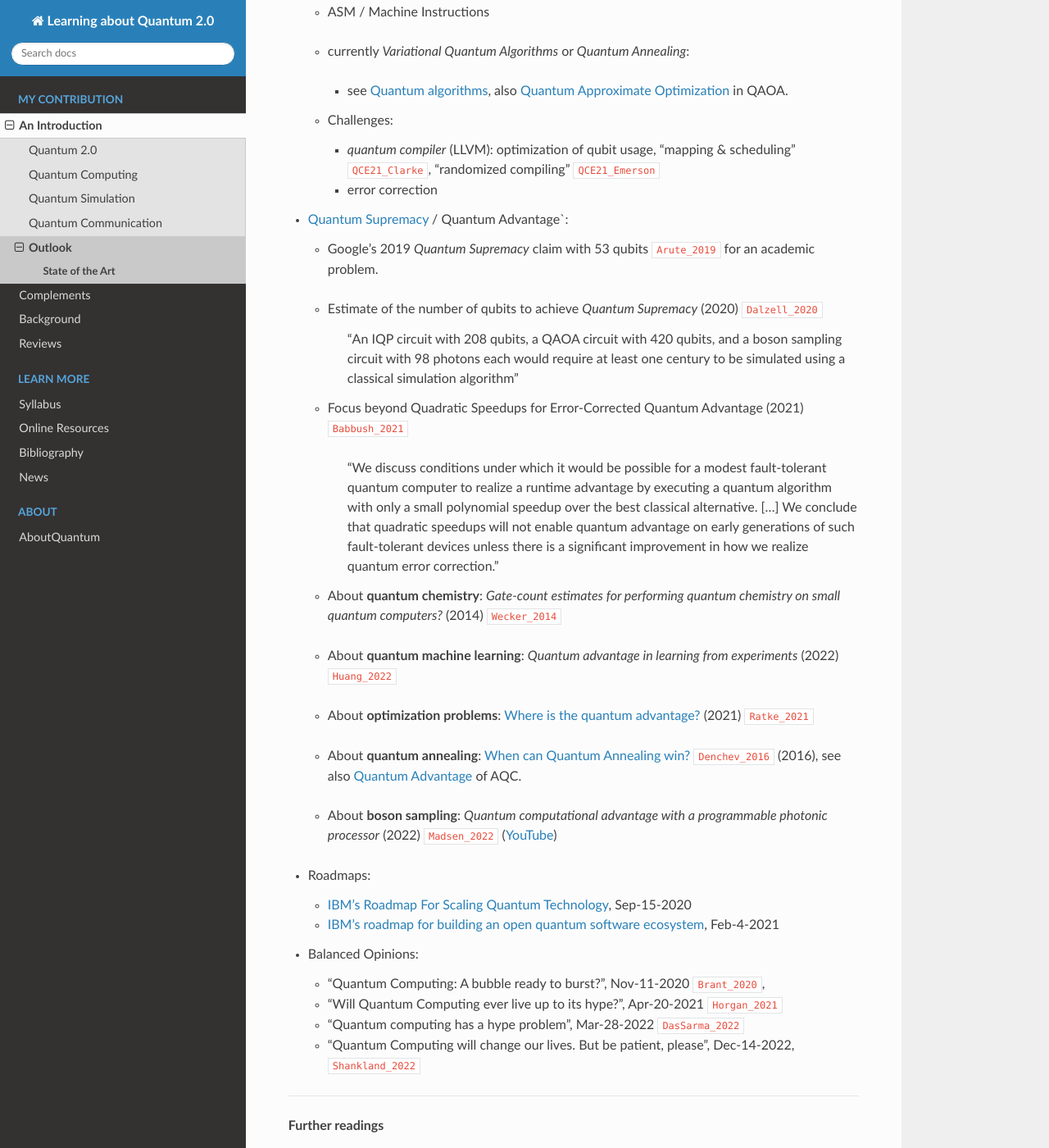
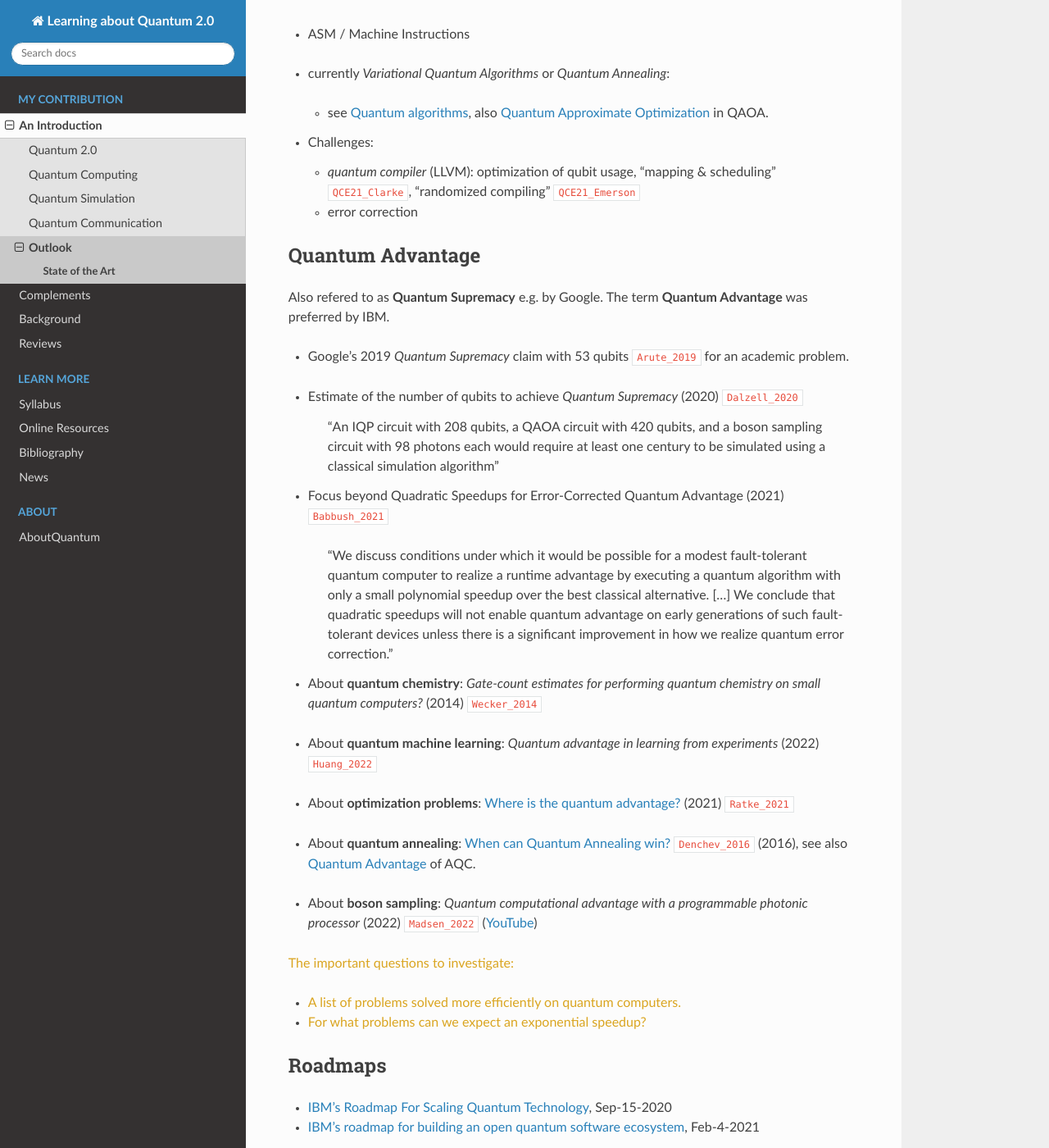
Before and after one commit to tomlqc/about-quantum, a Sphinx documentation site: the page built from source/intro/outlook/state.rst, in a window 1280 px wide and 1400 px high, scrolled down 621 px. Shown: the whole window at 82% size. Built offline with Sphinx 7.4.7 and the Read the Docs theme 2.0.0, drawn with Linux system fonts in a browser that asks for light colours; cross-references to code outside the pages are shown as plain code; some of the changed text lies outside the part shown.

Commit message:
algo/state: reworked quantum advantage.

```diff
--- a/source/intro/outlook/state.rst
+++ b/source/intro/outlook/state.rst
@@ -2,95 +2,114 @@
 State of the Art
 ================
 
-- Hardware:
+Hardware
+--------
 
-  - NISQ era (Noisy Intermediate-Scale Quantum Computers) :cite:`Preskill_2018`
-  - | *Superconducting qubits: current state of play* :cite:`Kjaergaard_2020`
+- NISQ era (Noisy Intermediate-Scale Quantum Computers) :cite:`Preskill_2018`
 
-  - Challenges (*scale, quality, speed*):
+- | *Superconducting qubits: current state of play* :cite:`Kjaergaard_2020`
 
-    - number of qubits:
-      more qubits on a chip, or "extend quantum systems with quantum optical channels" :cite:`QCE21_Gambetta`,
-      see also *Entanglement across separate silicon dies* :cite:`Gold_2021`
-    - quality of qubits:
-      error-rate, coherence time
-    - manufacturing:
-      e.g. avoid defects introducting splitting of levels :cite:`QCE21_Reagor`
-    - connectivity of qubits:
-      strong impact on performance,
-      but simple ladder connectivity may be good enough for current hardware :cite:`Holmes_2020`
-      :cite:`QCE21_Matsuura`
-    - data I/O: performance of loading classical data, faster read out (measurements) :cite:`QCE21_Matsuura`
-    - control electronics:
-      "Reduce the wiring: move the controller to cryogenic temperature (4K) - cryogenic CMOS"
-      :cite:`QCE21_Clarke`
+- Challenges (*scale, quality, speed*):
 
-- Software:
+  - number of qubits:
+    more qubits on a chip, or "extend quantum systems with quantum optical channels" :cite:`QCE21_Gambetta`,
+    see also *Entanglement across separate silicon dies* :cite:`Gold_2021`
+  - quality of qubits:
+    error-rate, coherence time
+  - manufacturing:
+    e.g. avoid defects introducting splitting of levels :cite:`QCE21_Reagor`
+  - connectivity of qubits:
+    strong impact on performance,
+    but simple ladder connectivity may be good enough for current hardware :cite:`Holmes_2020`
+    :cite:`QCE21_Matsuura`
+  - data I/O: performance of loading classical data, faster read out (measurements) :cite:`QCE21_Matsuura`
+  - control electronics:
+    "Reduce the wiring: move the controller to cryogenic temperature (4K) - cryogenic CMOS"
+    :cite:`QCE21_Clarke`
 
-  - | ASM / Machine Instructions
 
-  - | currently *Variational Quantum Algorithms* or *Quantum Annealing*:
+Software
+--------
 
-    - see :ref:`intro/computing/algo:Quantum algorithms`,
-      also :ref:`reviews/ieee_qce21:Quantum Approximate Optimization` in QAOA.
+- | ASM / Machine Instructions
 
-  - Challenges:
+- | currently *Variational Quantum Algorithms* or *Quantum Annealing*:
 
-    - *quantum compiler* (LLVM): optimization of qubit usage,
-      "mapping & scheduling" :cite:`QCE21_Clarke`,
-      "randomized compiling" :cite:`QCE21_Emerson`
-    - error correction
+  - see :ref:`intro/computing/algo:Quantum algorithms`,
+    also :ref:`reviews/ieee_qce21:Quantum Approximate Optimization` in QAOA.
 
-- :ref:`intro/computing/algo:Quantum Supremacy` / Quantum Advantage`:
+- Challenges:
 
-  - | Google's 2019 *Quantum Supremacy* claim with 53 qubits :cite:`Arute_2019` for an academic problem.
+  - *quantum compiler* (LLVM): optimization of qubit usage,
+    "mapping & scheduling" :cite:`QCE21_Clarke`,
+    "randomized compiling" :cite:`QCE21_Emerson`
+  - error correction
 
-  - Estimate of the number of qubits to achieve *Quantum Supremacy* (2020) :cite:`Dalzell_2020`
 
-      "An IQP circuit with 208 qubits, a QAOA circuit with 420 qubits,
-      and a boson sampling circuit with 98 photons
-      each would require at least one century to be simulated using a classical simulation algorithm"
+Quantum Advantage
+-----------------
 
-  - | Focus beyond Quadratic Speedups for Error-Corrected Quantum Advantage (2021) :cite:`Babbush_2021`
+Also refered to as **Quantum Supremacy** e.g. by Google.
+The term **Quantum Advantage** was preferred by IBM.
 
-      "We discuss conditions under which it would be possible for a modest fault-tolerant quantum computer
-      to realize a runtime advantage by executing a quantum algorithm with only a small polynomial speedup
-      over the best classical alternative. [...]
-      We conclude that quadratic speedups will not enable quantum advantage on early generations
-      of such fault-tolerant devices unless there is a significant improvement in how we realize quantum error correction."
+- | Google's 2019 *Quantum Supremacy* claim with 53 qubits :cite:`Arute_2019` for an academic problem.
 
-  - | About **quantum chemistry**:
-      *Gate-count estimates for performing quantum chemistry on small quantum computers?* (2014)
-      :cite:`Wecker_2014`
+- Estimate of the number of qubits to achieve *Quantum Supremacy* (2020) :cite:`Dalzell_2020`
 
-  - | About **quantum machine learning**:
-      *Quantum advantage in learning from experiments* (2022) :cite:`Huang_2022`
+    "An IQP circuit with 208 qubits, a QAOA circuit with 420 qubits,
+    and a boson sampling circuit with 98 photons
+    each would require at least one century to be simulated using a classical simulation algorithm"
 
-  - | About **optimization problems**:
-      `Where is the quantum advantage? <https://blog.xa0.de/post/Where-is-the-quantum-advantage%3F/>`_ (2021)
-      :cite:`Ratke_2021`
+- | Focus beyond Quadratic Speedups for Error-Corrected Quantum Advantage (2021) :cite:`Babbush_2021`
 
-  - | About **quantum annealing**:
-      `When can Quantum Annealing win? <https://ai.googleblog.com/2015/12/when-can-quantum-annealing-win.html>`_
-      :cite:`Denchev_2016` (2016), see also :ref:`stories/complements/adiabatic:Quantum Advantage` of AQC.
+    "We discuss conditions under which it would be possible for a modest fault-tolerant quantum computer
+    to realize a runtime advantage by executing a quantum algorithm with only a small polynomial speedup
+    over the best classical alternative. [...]
+    We conclude that quadratic speedups will not enable quantum advantage on early generations
+    of such fault-tolerant devices unless there is a significant improvement in how we realize quantum error correction."
 
-  - | About **boson sampling**:
-      *Quantum computational advantage with a programmable photonic processor* (2022) :cite:`Madsen_2022`
-      (`YouTube <https://www.youtube.com/watch?v=bnX57EjvFVQ>`_)
+- | About **quantum chemistry**:
+    *Gate-count estimates for performing quantum chemistry on small quantum computers?* (2014)
+    :cite:`Wecker_2014`
 
-- Roadmaps:
+- | About **quantum machine learning**:
+    *Quantum advantage in learning from experiments* (2022) :cite:`Huang_2022`
 
-  - `IBM’s Roadmap For Scaling Quantum Technology
-    <https://www.ibm.com/blogs/research/2020/09/ibm-quantum-roadmap/>`_, Sep-15-2020
-  - `IBM’s roadmap for building an open quantum software ecosystem
-    <https://www.ibm.com/blogs/research/2021/02/quantum-development-roadmap/>`_, Feb-4-2021
+- | About **optimization problems**:
+    `Where is the quantum advantage? <https://blog.xa0.de/post/Where-is-the-quantum-advantage%3F/>`_ (2021)
+    :cite:`Ratke_2021`
 
-- Balanced Opinions:
+- | About **quantum annealing**:
+    `When can Quantum Annealing win? <https://ai.googleblog.com/2015/12/when-can-quantum-annealing-win.html>`_
+    :cite:`Denchev_2016` (2016), see also :ref:`stories/complements/adiabatic:Quantum Advantage` of AQC.
 
-  - "Quantum Computing: A bubble ready to burst?", Nov-11-2020 :cite:`Brant_2020`,
-  - "Will Quantum Computing ever live up to its hype?", Apr-20-2021 :cite:`Horgan_2021`
-  - "Quantum computing has a hype problem", Mar-28-2022 :cite:`DasSarma_2022`
-  - "Quantum Computing will change our lives. But be patient, please", Dec-14-2022, :cite:`Shankland_2022`
+- | About **boson sampling**:
+    *Quantum computational advantage with a programmable photonic processor* (2022) :cite:`Madsen_2022`
+    (`YouTube <https://www.youtube.com/watch?v=bnX57EjvFVQ>`_)
+
+
+:draft:`The important questions to investigate:`
+
+- :draft:`A list of problems solved more efficiently on quantum computers.`
+- :draft:`For what problems can we expect an exponential speedup?`
+
+
+Roadmaps
+--------
+
+- `IBM’s Roadmap For Scaling Quantum Technology
+  <https://www.ibm.com/blogs/research/2020/09/ibm-quantum-roadmap/>`_, Sep-15-2020
+- `IBM’s roadmap for building an open quantum software ecosystem
+  <https://www.ibm.com/blogs/research/2021/02/quantum-development-roadmap/>`_, Feb-4-2021
+
+
+Balanced Opinions
+-----------------
+
+- "Quantum Computing: A bubble ready to burst?", Nov-11-2020 :cite:`Brant_2020`,
+- "Will Quantum Computing ever live up to its hype?", Apr-20-2021 :cite:`Horgan_2021`
+- "Quantum computing has a hype problem", Mar-28-2022 :cite:`DasSarma_2022`
+- "Quantum Computing will change our lives. But be patient, please", Dec-14-2022, :cite:`Shankland_2022`
 
 -----
 
```
Also changed, not shown: source/intro/computing/algo.rst (+5 -11 lines).
